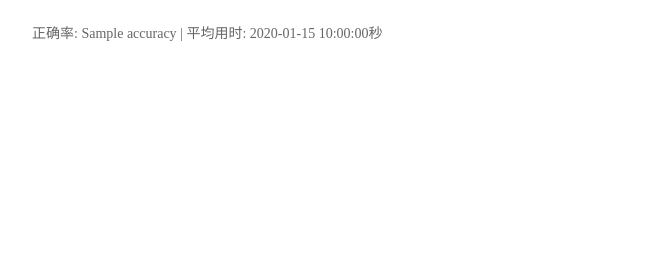
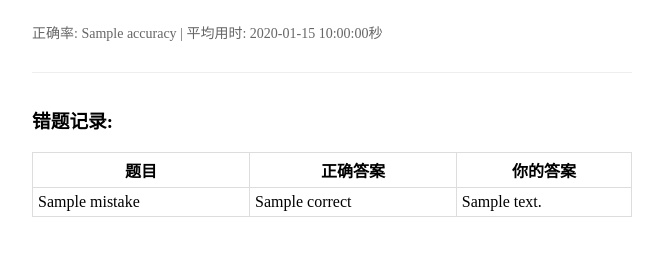
Before and after one commit to liuxiangchao369/japanese-50-tone-practice, a Flask app: template templates/word.html in a window 1280 px wide. Shown: the part 378-634 px from the top of the page, without its empty margins (308-971 px from the left). Run offline with Flask 3, Linux system fonts and the light colour scheme; the template is opened without the code that fills it: most values are stand-ins (such as "Sample title", 1, 10 or a date in 2020).

Commit message:
添加错题记录

```diff
--- a/app.py
+++ b/app.py
@@ -31,6 +31,8 @@ stats = {
     'start_time': None,
     'durations': []
 }
+
+mistakes = []#词汇练习错题本
 vocab_data = [
 
     ["あい", "愛", "爱"],
@@ -154,7 +156,8 @@ def word_practice():
 
 @app.route('/word/practice', methods=['POST'])
 def word_practice_session():
-    global stats
+    global stats,mistakes
+
     mode = int(request.form.get('mode', 1))
     is_correct = None  # Initialize variable
     # Check previous answer
@@ -167,6 +170,16 @@ def word_practice_session():
     # Generate new question
     question, answer = generate_question(mode)
     stats['start_time'] =time.time()
+    # In word_practice_session()
+    if 'answer' in request.form and not is_correct:
+        mistakes.append({
+            'question': request.form['prev_question'],
+            'correct': request.form['prev_answer'],
+            'user_answer': request.form['answer']
+        })
+
+    # Add to render_template()
+    mistakes=mistakes[-5:]  # Show last 5 mistakes
 
     return render_template('word.html',
         question=question,
@@ -176,7 +189,8 @@ def word_practice_session():
         accuracy=f"{stats['correct']}/{stats['total']}",
         avg_time=f"{sum(stats['durations'])/len(stats['durations']):.1f}" if stats['durations'] else '-',
         mode=mode,
-       modes=[(1,"平假名→日本語漢字"), (2,"中文→日本語漢字"), (3,"日本語漢字→中文")]
+       modes=[(1,"平假名→日本語漢字"), (2,"中文→日本語漢字"), (3,"日本語漢字→中文")],
+       mistakes=mistakes[-5:] if mistakes else []
     )
 @app.route('/word/add', methods=['GET', 'POST'])
 def add_vocab():
--- a/templates/word.html
+++ b/templates/word.html
@@ -83,6 +83,46 @@
             color: #666;
         }
     </style>
+
+    <!-- Add after stats -->
+    {% if mistakes %}
+    <div class="mistakes">
+        <h3>错题记录:</h3>
+        <table>
+            <tr>
+                <th>题目</th>
+                <th>正确答案</th>
+                <th>你的答案</th>
+            </tr>
+            {% for m in mistakes %}
+            <tr>
+                <td>{{ m.question }}</td>
+                <td>{{ m.correct }}</td>
+                <td>{{ m.user_answer }}</td>
+            </tr>
+            {% endfor %}
+        </table>
+    </div>
+
+    <style>
+        .mistakes {
+            margin-top: 30px;
+            border-top: 1px solid #eee;
+            padding-top: 15px;
+        }
+
+        .mistakes table {
+            width: 100%;
+            border-collapse: collapse;
+        }
+
+        .mistakes th,
+        .mistakes td {
+            padding: 5px;
+            border: 1px solid #ddd;
+        }
+    </style>
+    {% endif %}
 </body>
 
 </html>
```
